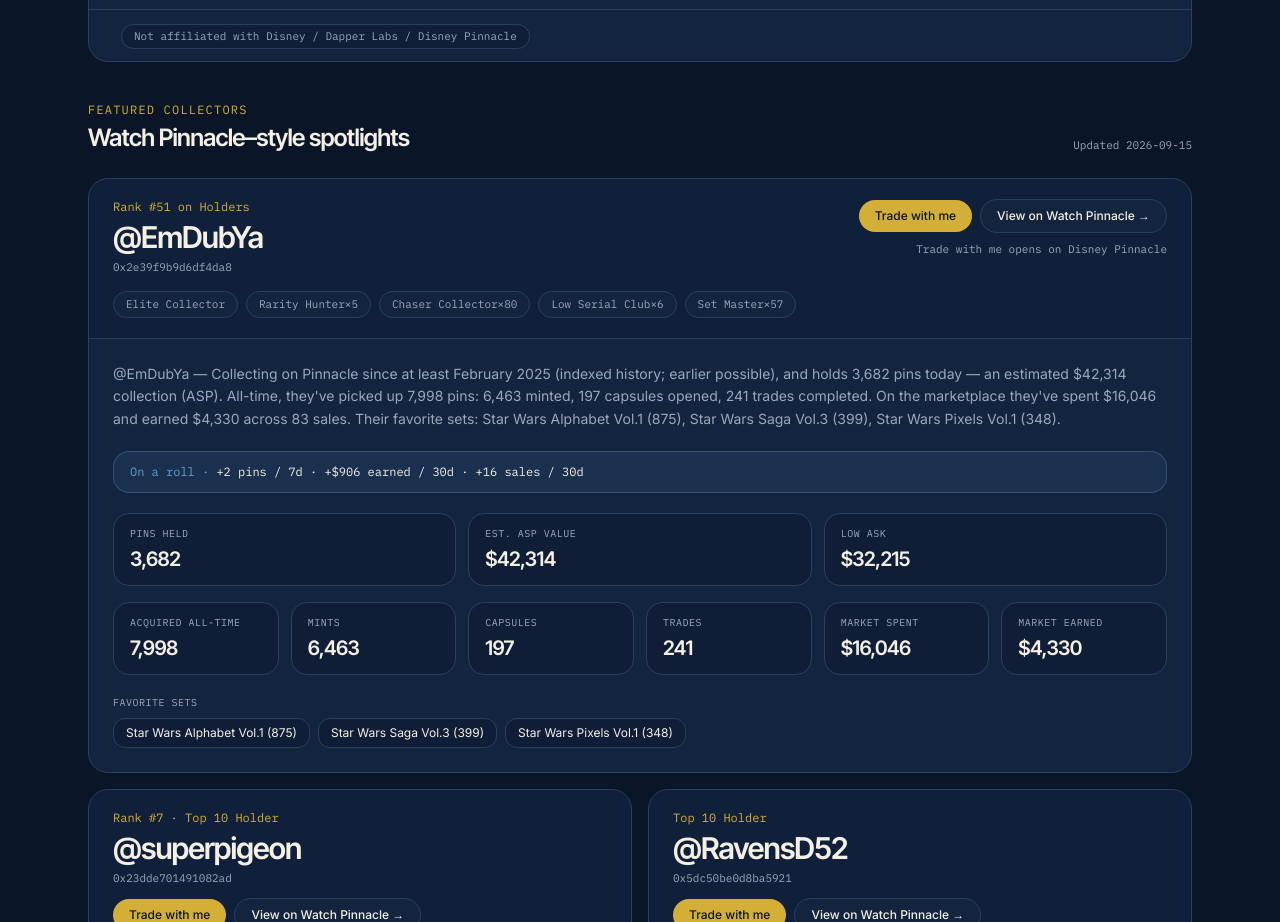
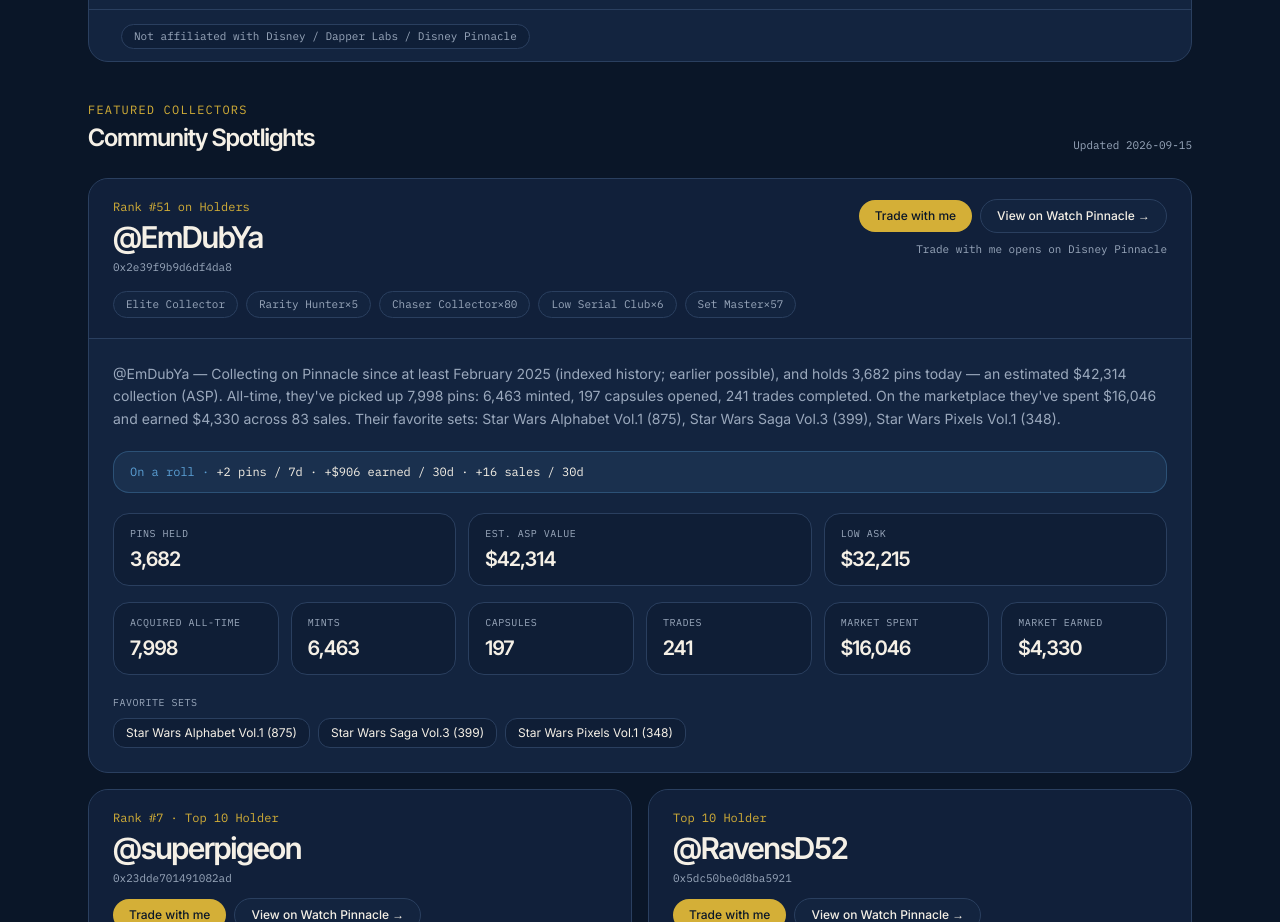
Before and after one commit to Pinsider411/digitalpinclub, a Next.js app: page /spotlights in a window 1280 px wide. Shown: the part 820-1742 px from the top of the page. Built offline with nearby package versions, Linux system fonts and the light colour scheme.

Commit message:
Preview: rename featured H2 to Community Spotlights

```diff
--- a/src/app/spotlights/page.tsx
+++ b/src/app/spotlights/page.tsx
@@ -229,7 +229,7 @@
             Featured collectors
           </p>
           <h2 className="mt-1 font-display text-2xl font-semibold text-text">
-            Watch Pinnacle–style spotlights
+            Community Spotlights
           </h2>
         </div>
         <p className="font-mono text-[11px] text-muted">Updated {updatedAt}</p>
```
